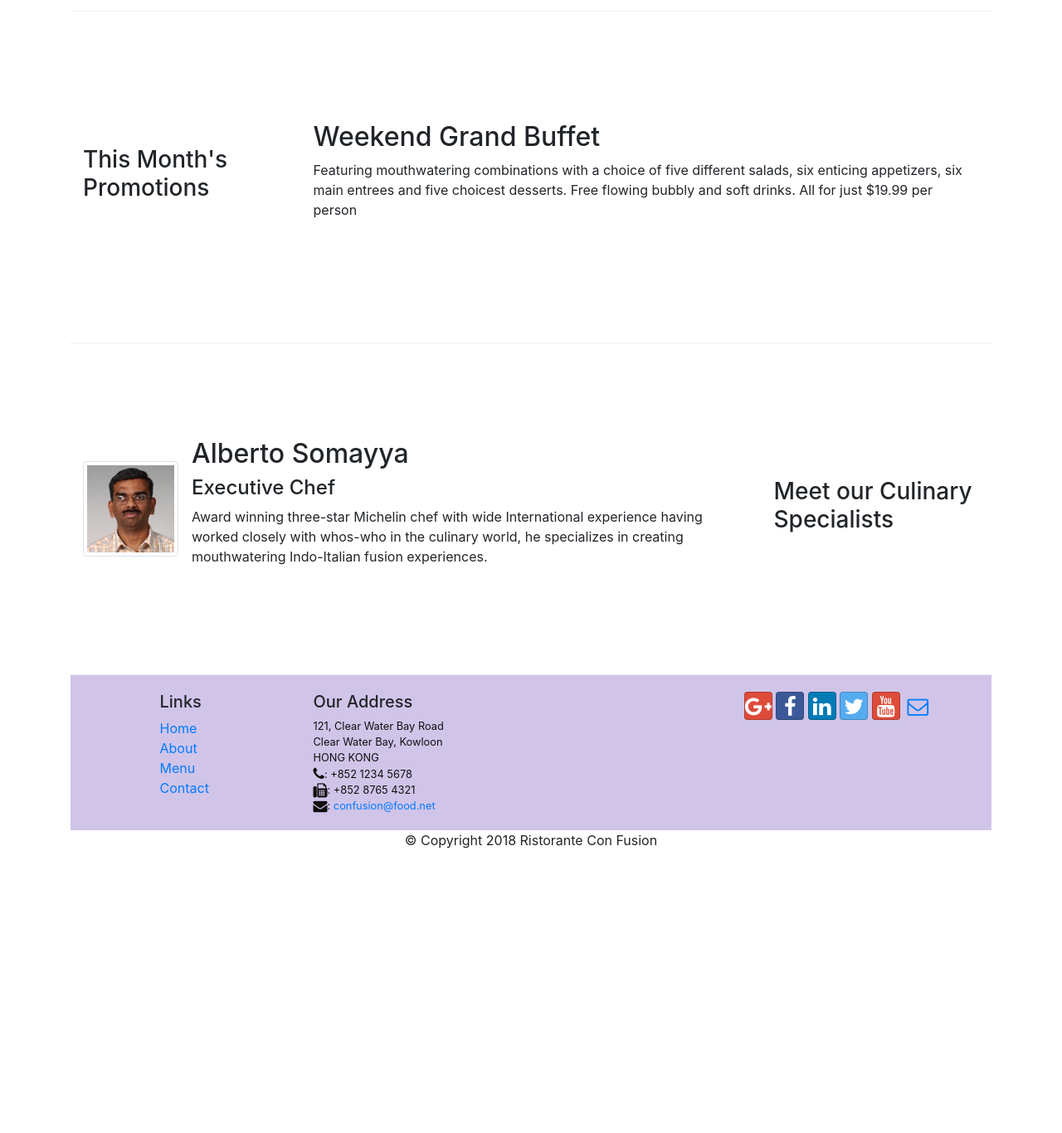
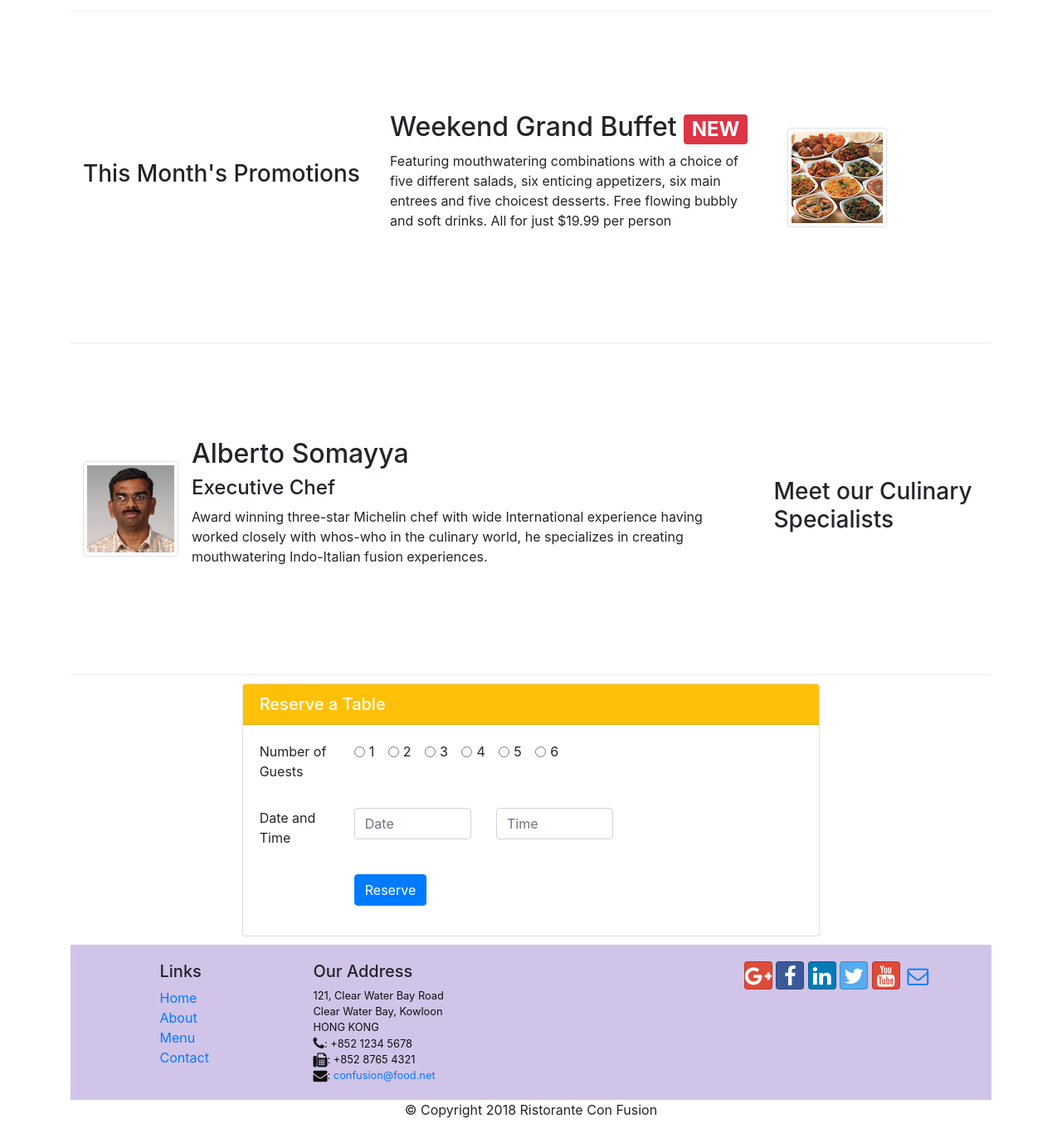
Before and after one commit to raja4net/bootstrap, a website: page index.html in a window 1280 px wide. Shown: the part 720-2086 px from the top of the page at 83% size. Before the commit the page ends 1761 px from the top, so only its background shows below. Drawn offline with nearby package versions, Linux system fonts and the light colour scheme.

Commit message:
Assignment 2, Form added

```diff
--- a/index.html
+++ b/index.html
@@ -41,8 +41,11 @@
                     <h1>Ristorante con Fusion</h1>
                     <p>We take inspiration from the World's best cuisines, and create a unique fusion experience. Our lipsmacking creations will tickle your culinary senses!</p>
                 </div>
-                <div class="col-12 col-sm align-self-center">
+                <div class="col-12 col-sm-3 align-self-center">
                     <img src="img/logo.png" class="img-fluid">
+                </div>
+                <div class="col-12 col-sm-3 align-self-center">
+                    <a href="#reservetable" type="button" class="btn btn-warning btn-lg">Reserve Table</a>
                 </div>
             </div>
         </div>
@@ -70,12 +73,18 @@
 
 
         <div class="row row-content align-items-center">
-            <div class="col-12 col-sm-4 col-md-3">
+            <div class="col-12 col-sm-4">
                 <h3>This Month's Promotions</h3>
             </div>
-            <div class="col col-sm col-md">
-                <h2>Weekend Grand Buffet</h2>
-                <p>Featuring mouthwatering combinations with a choice of five different salads, six enticing appetizers, six main entrees and five choicest desserts. Free flowing bubbly and soft drinks. All for just $19.99 per person </p>
+            <div class="col col-sm-5">
+                <h2>Weekend Grand Buffet <span class="badge badge-danger">NEW</span></h2>
+                <p class="d-none d-sm-block">Featuring mouthwatering combinations with a choice of five different salads, six enticing appetizers, six main entrees and five choicest desserts. Free flowing bubbly and soft drinks. All for just $19.99 per person </p>
+            </div>
+            <div class="col col-sm-3">
+                <div class="media">
+                    <img class="d-flex ml-3 img-thumbnail align-self-center"
+                        src="img/buffet.png" alt="buffet">
+                </div>
             </div>
         </div>
 
@@ -99,6 +108,83 @@
                 </div>
             </div>
         </div>
+
+        <div id ="reservetable"> </div>
+      <div class="container">
+        <div class="row justify-content-center align-items-center" style="padding:10px">
+            <div class="col-12 col-sm-8">
+                <div class="card">
+                    <h5 class="card-header bg-warning" style="color:white;">Reserve a Table</h5>
+                    <div class="card-body">
+                        <form>
+
+                                <div class="form-group">
+                                    <div class="row">
+                                        <div class="col-12 col-sm-2">
+                                            <label  for="numguests">Number of Guests</label>
+                                        </div>
+
+                                        <div class="col-12 col-sm-9">
+                                            <div class="form-check form-check-inline align-top">
+                                                <input class="form-check-input" type="radio" name="inlineRadioOptions" id="inlineRadio1" value="option1">
+                                                <label class="form-check-label" for="inlineRadio1">1</label>
+                                            </div>
+
+                                            <div class="form-check form-check-inline align-top">
+                                                <input class="form-check-input" type="radio" name="inlineRadioOptions" id="inlineRadio2" value="option2">
+                                                <label class="form-check-label" for="inlineRadio2">2</label>
+                                            </div>
+
+                                            <div class="form-check form-check-inline align-top">
+                                                <input class="form-check-input" type="radio" name="inlineRadioOptions" id="inlineRadio3" value="option3">
+                                                <label class="form-check-label" for="inlineRadio3">3</label>
+                                            </div>
+
+                                            <div class="form-check form-check-inline align-top">
+                                                <input class="form-check-input" type="radio" name="inlineRadioOptions" id="inlineRadio4" value="option4">
+                                                <label class="form-check-label" for="inlineRadio4">4</label>
+                                            </div>
+
+                                            <div class="form-check form-check-inline align-top">
+                                                <input class="form-check-input" type="radio" name="inlineRadioOptions" id="inlineRadio5" value="option5">
+                                                <label class="form-check-label" for="inlineRadio5">5</label>
+                                            </div>
+
+                                            <div class="form-check form-check-inline align-top">
+                                                <input class="form-check-input" type="radio" name="inlineRadioOptions" id="inlineRadio6" value="option6">
+                                                <label class="form-check-label" for="inlineRadio6">6</label>
+                                            </div>
+                                        </div>
+                                    </div>
+                                        <br>
+                                    <div class="row">
+                                        <div class="col-12 col-sm-2">
+                                            <label for="dateandtime">Date and Time</label>
+                                        </div>
+                                        <div class="col-9 col-sm-3">
+                                            <input class="form-control" type="text" for="date" name="date" placeholder="Date"></input>
+                                        </div>
+                                        <div  class="col-9 col-sm-3">
+                                            <input class="form-control" type="text" for="time" name="time" placeholder="Time"> </input>
+                                        </div>
+                                    </div>
+
+                                    <br>
+                                    <div class="row">
+                                        <div class="col-12 col-sm-2"></div>
+                                        <div class="col-4 col-sm-3"><button type="button" class="btn btn-primary" >Reserve</button></div>
+
+
+                                    </div>
+                                </div>
+
+
+                        </form>
+                    </div>
+                  </div>
+            </div>
+        </div>
+      </div>
     </div>
 
     <footer>
```
